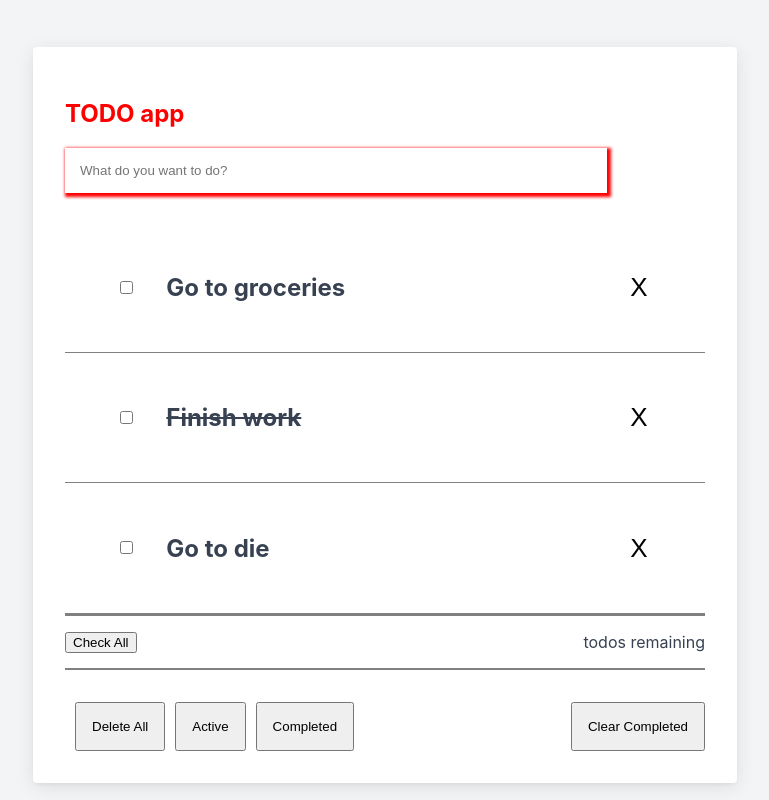
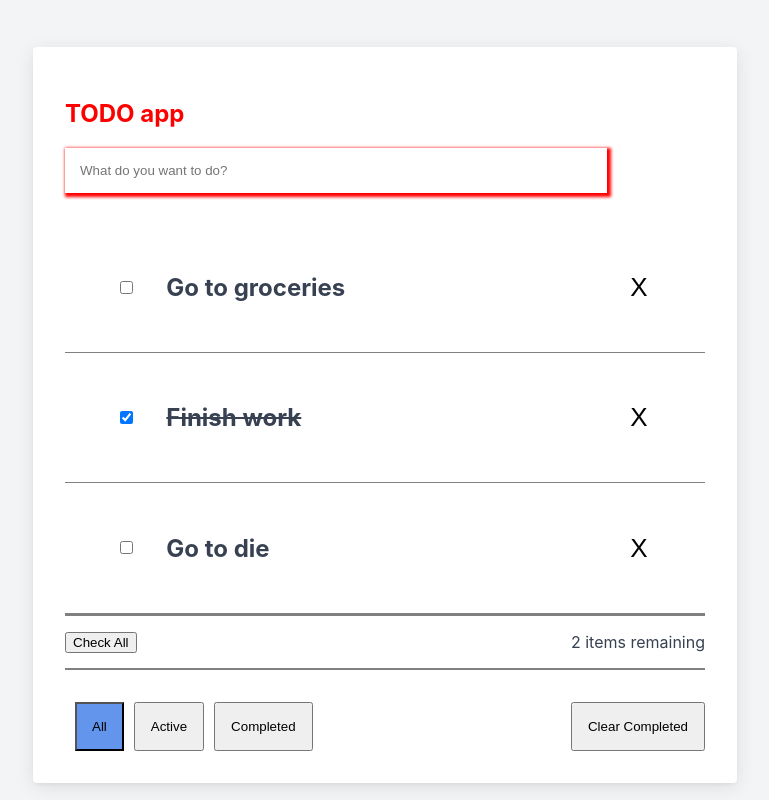
Before and after one commit to FurrukhJamal/AnotherTodo, a React (Create React App) app: page / in a window 1280 px wide. Shown: the whole page, without its empty margins (255-1024 px from the left). Built offline with nearby package versions, Linux system fonts and the light colour scheme.

Commit message:
ep 7 done

```diff
--- a/src/App.css
+++ b/src/App.css
@@ -115,3 +115,6 @@ h2 {
   font-size: 32px;
   color : red;
 }
+.activeButton {
+  background-color: cornflowerblue;
+}
--- a/src/App.js
+++ b/src/App.js
@@ -1,6 +1,8 @@
 import logo from './logo.svg';
 import './App.css';
 import { useState } from 'react';
+import TodoForm from "./components/todoforum";
+import TodoList from "./components/todolist";
 
 function App() {
   const [todos, setTodos] = useState([
@@ -27,24 +29,24 @@ function App() {
     },])
 
     const [allChecked, setAllChecked] = useState(false)
-    const [inputTodo, setInputTodo] = useState("")
+    // const [inputTodo, setInputTodo] = useState("")
     const[idForTodo, setidForTodo] = useState(4)
 
-    function handleInput(e){
-      setInputTodo(e.target.value)
-    }
+    // function handleInput(e){
+    //   setInputTodo(e.target.value)
+    // }
 
-    function addTodo(e){
-      e.preventDefault()
-      if(inputTodo.trim().length === 0){
-        return;
-      }
+    function addTodo(todo){
+      // e.preventDefault()
+      // if(inputTodo.trim().length === 0){
+      //   return;
+      // }
       setTodos([...todos, {
         id : idForTodo,
-        title: inputTodo,
+        title: todo,
         iscompleted : false
       }])
-      setInputTodo("")
+      //setInputTodo("")
       setidForTodo(previous=>previous + 1)
     }
 
@@ -104,100 +106,75 @@ function App() {
       setTodos(updatedTodos)
     }
 
+  function remaining(){
+    return todos.filter(todo=> !todo.iscompleted).length
+  }
+
+
+  function clearCompleted(){
+    console.log("clear completed kicked in")
+    setTodos([...todos].filter(todo=> !todo.iscompleted))
+  }
+
+
+  function completeAllTodos(){
+    console.log("completeALLTodos clicked")
+    const updated = todos.map(todo => {
+      todo.iscompleted = true
+      return todo;
+    })
+    setTodos(updated)
+  }
+
+
+  function todosFiltered(filter)
+  {
+    if (filter === "all")
+    {
+      return todos
+    }
+    else if(filter === "active")
+    {
+      return todos.filter(todo=> !todo.iscompleted)
+    }
+    else if(filter === "completed")
+    {
+      return todos.filter(todo => todo.iscompleted)
+    }
+  }
+
 
   return (
     <div className = "appContainer">
       <div className = "todo-app">
           <h2>TODO app</h2>
-          <form action = "#" onSubmit={addTodo}>
-            <input
-              type = "text"
-              placeholder = "What do you want to do?"
-              className = "todo-input"
-              value = {inputTodo}
-              onChange={handleInput}
-              />
-          </form>
-          <div className = "todoListContainer">
+          <TodoForm addtodo = {addTodo}/>
 
-            {
-              todos.map(todo=>(
-                <div key = {todo.id}  className = "todoListRow">
-                  <div>
-                    <input onChange = {()=>completeTodo(todo.id)} type = "checkbox"   checked = {todo.checked}/>
-                  </div>
-                  <div className = "todoText">
-                    {
-                      todo.isEditing ? (
-                        <input
-                          defaultValue = {todo.title}
-                          type = "text"
-                          className = "todo-input"
-                          autoFocus
-                          onBlur = {(event)=> updateTodo(event , todo.id)}
-                          onKeyDown={(event)=> {
-                            if(event.key == "Enter")
-                            {
-                              updateTodo(event, todo.id)
-                            }
-                            else if(event.key == "Escape")
-                            {
-                              cancelEdit(todo.id)
-                            }
-                          }}/>
-                      ) : (
-                        <h5 onDoubleClick = {()=>markAsEditing(todo.id)} style = {todo.iscompleted ? ({textDecoration : "line-through"}) : null}>{todo.title}</h5>
-                      )
-                    }
+          {
+            todos.length > 0 ? (
+              <TodoList
+                todos = {todos}
+                completeTodo = {completeTodo}
+                updateTodo = {updateTodo}
+                cancelEdit = {cancelEdit}
+                markAsEditing = {markAsEditing}
+                deleteTodo = {deleteTodo}
+                allChecked = {allChecked}
+                remaining = {remaining}
+                clearCompleted = {clearCompleted}
+                completeAllTodos = {completeAllTodos}
+                todosFiltered = {todosFiltered}
+                />
+            ) : (
+                <div>
+                  <p>Add a Todo</p>
+                </div>
+            )
+          }
 
 
 
 
-                  </div>
-                  <div className = "crossButton">
-                    <button
-                      className = "deleteButton"
-                      onClick={()=> deleteTodo(todo.id)}
-                      >
-                        X
-                    </button>
-                  </div>
-                </div>
-              ))
-            }
-
-
-          </div>
-          {/*Check all container*/}
-          <div className = "checkallContainer">
-            <div>
-              {
-                allChecked ? (
-                  <button >Uncheck All</button>
-                ):
-                (
-                  <button >Check All</button>
-                )
-              }
-
-            </div>
-            <div>
-              <p>todos remaining</p>
-            </div>
-          </div>
-
-          {/*Buttons Container*/}
-          <div className = "buttonsContainer">
-            <div style = {{display: "flex", flexDirection : "row"}}>
-              <button
-                 className ="but">Delete All</button>
-              <button className = "but">Active</button>
-              <button className = "but">Completed</button>
-            </div>
-            <div>
-              <button className = "but">Clear Completed</button>
-            </div>
-          </div>
       </div>
     </div>
 
--- /dev/null
+++ b/src/components/cleartodocompleted.js
@@ -0,0 +1,7 @@
+import React from "react";
+
+export default function TodoClearCompleted(props){
+    return(
+        <button onClick = {props.clearCompleted} className = "but">Clear Completed</button>
+    )
+}
--- /dev/null
+++ b/src/components/todofilter.js
@@ -0,0 +1,24 @@
+import React from "react";
+
+export default function TodoFilter(props){
+    return (
+        <div style = {{display: "flex", flexDirection : "row"}}>
+            <button
+                className ={`but ${props.filter === "all" ? "activeButton" : ""}`}
+                onClick={()=>{
+                    props.setFilter("all")
+                }}>All</button>
+            <button
+                className = {`but ${props.filter === "active" ? "activeButton" : ""}`}
+                onClick = {()=>{
+                    props.setFilter("active")
+                }}>Active</button>
+            <button
+                className = {`but ${props.filter === "completed" ? "activeButton" : ""}`}
+                onClick={()=>{
+                    props.setFilter("completed")
+                }}>Completed</button>
+        </div>
+    )
+
+}
--- /dev/null
+++ b/src/components/todoforum.js
@@ -0,0 +1,40 @@
+import React, {useState} from "react";
+//import PropTypes from "react-propTypes";
+
+function TodoForm(props){
+    const [inputTodo, setInputTodo] = useState("")
+
+    function handleSubmit(e){
+        e.preventDefault()
+        if(inputTodo.trim().length === 0){
+          return;
+        }
+        setInputTodo("")
+        props.addtodo(inputTodo)
+    }
+
+
+    function handleInput(e){
+        setInputTodo(e.target.value)
+    }
+
+
+    return (
+        <form action = "#" onSubmit={handleSubmit}>
+            <input
+              type = "text"
+              placeholder = "What do you want to do?"
+              className = "todo-input"
+              value = {inputTodo}
+              onChange={handleInput}
+              />
+        </form>
+    )
+}
+
+// TodoForm.propTypes = {
+//     addtodo : PropTypes.func.isRequired,
+// }
+
+
+export default TodoForm;
--- /dev/null
+++ b/src/components/todoitemsremaining.js
@@ -0,0 +1,8 @@
+import React from "react";
+
+export default function todoitemsremaining(props)
+{
+    return (
+        <p>{props.remaining()} items remaining</p>
+    )
+}
--- /dev/null
+++ b/src/components/todolist.js
@@ -0,0 +1,90 @@
+import React, {useState} from "react";
+import TodosItemsRemaining from "./todoitemsremaining";
+import TodoClearCompleted from "./cleartodocompleted";
+import TodoFilters from "./todofilter";
+
+function TodoList(props){
+    const [filter, setFilter] = useState("all")
+    return(
+        <>
+            <div className = "todoListContainer">
+
+                {
+                props.todosFiltered(filter).map(todo=>(
+                <div key = {todo.id}  className = "todoListRow">
+                    <div>
+                    <input onChange = {()=>props.completeTodo(todo.id)} type = "checkbox"   checked = {todo.iscompleted}/>
+                    </div>
+                    <div className = "todoText">
+                    {
+                        todo.isEditing ? (
+                        <input
+                            defaultValue = {todo.title}
+                            type = "text"
+                            className = "todo-input"
+                            autoFocus
+                            onBlur = {(event)=> props.updateTodo(event , todo.id)}
+                            onKeyDown={(event)=> {
+                            if(event.key == "Enter")
+                            {
+                                props.updateTodo(event, todo.id)
+                            }
+                            else if(event.key == "Escape")
+                            {
+                                props.cancelEdit(todo.id)
+                            }
+                            }}/>
+                        ) : (
+                        <h5 onDoubleClick = {()=>props.markAsEditing(todo.id)} style = {todo.iscompleted ? ({textDecoration : "line-through"}) : null}>{todo.title}</h5>
+                        )
+                    }
+
+
+
+
+                    </div>
+                    <div className = "crossButton">
+                    <button
+                        className = "deleteButton"
+                        onClick={()=> props.deleteTodo(todo.id)}
+                        >
+                        X
+                    </button>
+                    </div>
+                </div>
+                ))
+                }
+
+
+                </div>
+                {/*Check all container*/}
+                <div className = "checkallContainer">
+                <div>
+                {
+                props.allChecked ? (
+                    <button >Uncheck All</button>
+                ):
+                (
+                    <button onClick = {props.completeAllTodos}>Check All</button>
+                )
+                }
+
+                </div>
+                <div>
+                    <TodosItemsRemaining remaining = {props.remaining}/>
+                </div>
+                </div>
+
+                {/*Buttons Container*/}
+                <div className = "buttonsContainer">
+                    <TodoFilters setFilter = {setFilter} filter = {filter}/>
+                <div>
+                    <TodoClearCompleted clearCompleted = {props.clearCompleted}/>
+                </div>
+                </div>
+            </>
+    )
+}
+
+
+export default TodoList;
```
